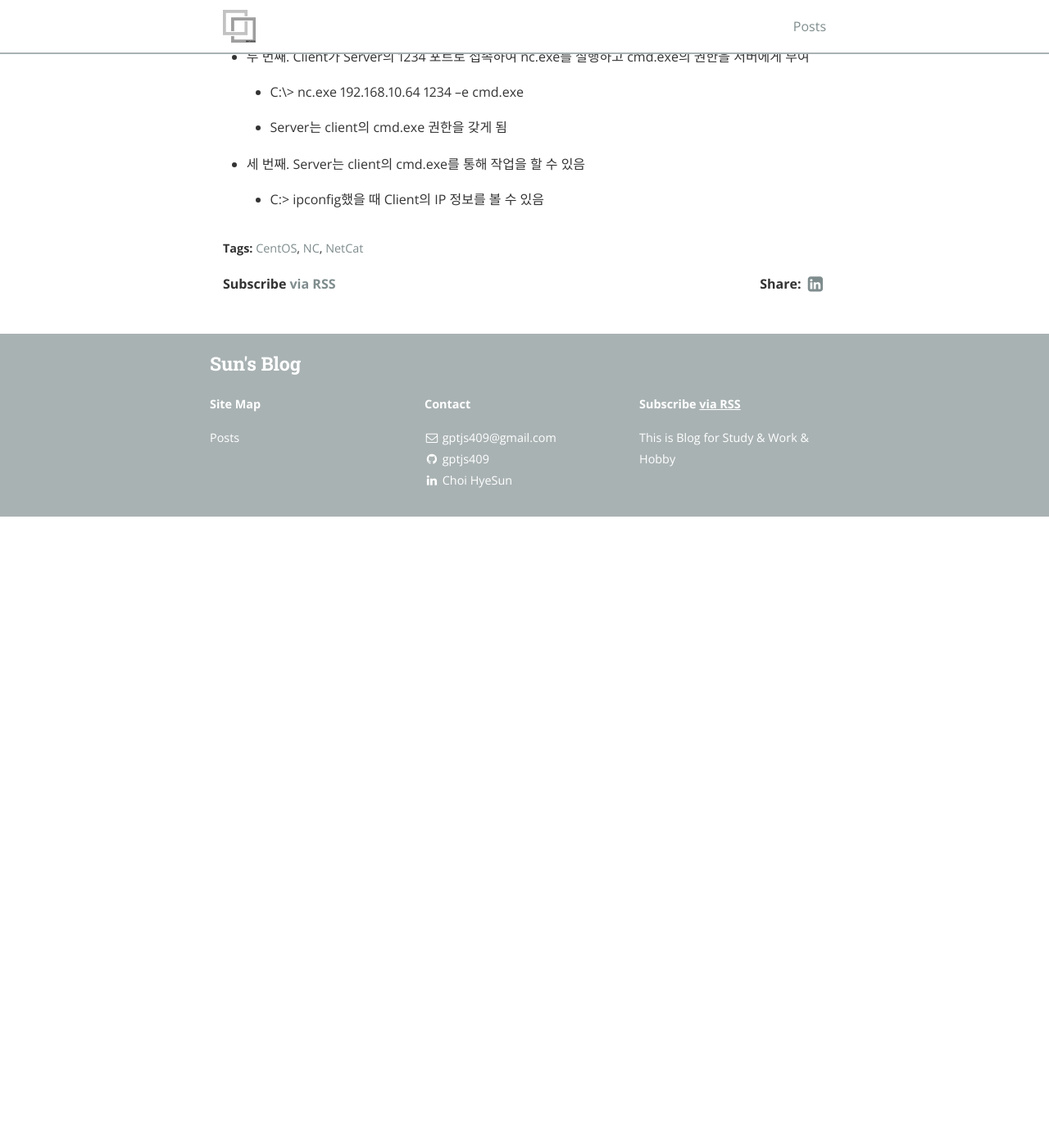
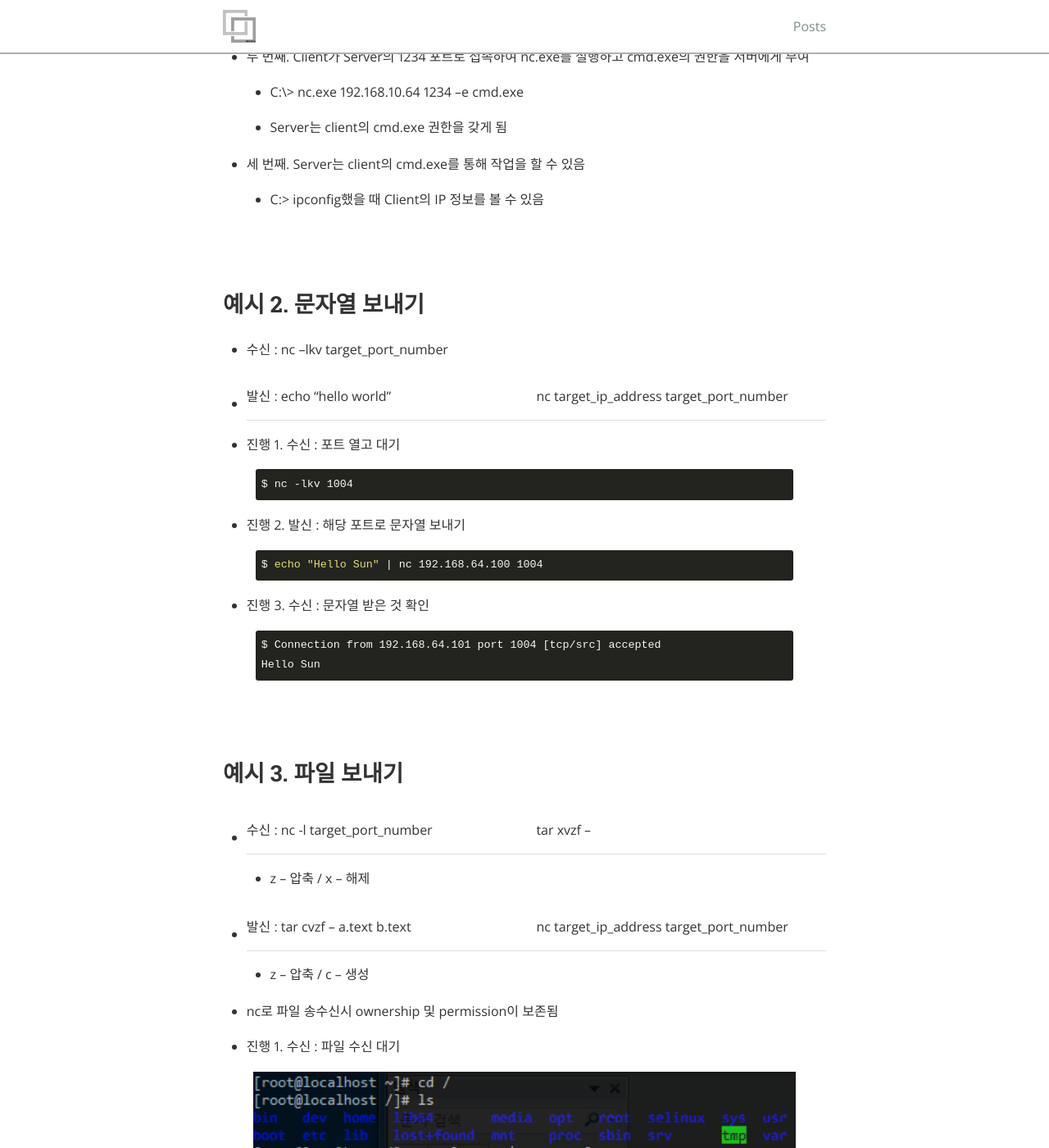
Before and after one commit to gptjs409/gptjs409.github.io, a Jekyll site: the page built from _posts/infra/2016-09-08-nc.md, in a window 1280 px wide and 1400 px high, scrolled down 2276 px. Shown: the whole window at 82% size. Built offline with Jekyll 4.4.1, drawn with Linux system fonts in a browser that asks for light colours; nearby versions of some CDN libraries; before the commit the page ends 2906 px from its top, so only the background shows below that; some of the changed text lies outside the part shown.

Commit message:
Update 2016-09-08-nc.md

```diff
--- a/_posts/infra/2016-09-08-nc.md
+++ b/_posts/infra/2016-09-08-nc.md
@@ -8,6 +8,8 @@ tags:
   - CentOS
   - NC
   - NetCat
+  - 문자열보내기
+  -
 ---
 
 ## NC(Netcat)
@@ -83,7 +85,7 @@ tags:
 <br>
 <br>
 
-## 예시
+## 예시 1. cmd.exe 권한 받기
 
 - 다음과 같은 환경 준비
 
@@ -107,3 +109,58 @@ tags:
 - 세 번째. Server는 client의 cmd.exe를 통해 작업을 할 수 있음
 
   - C:\> ipconfig했을 때 Client의 IP 정보를 볼 수 있음
+
+<br>
+<br>
+
+## 예시 2. 문자열 보내기
+
+- 수신 : nc –lkv target_port_number
+
+- 발신 : echo “hello world” | nc target_ip_address target_port_number
+
+- 진행 1. 수신 : 포트 열고 대기
+
+{% highlight bash %}
+$ nc -lkv 1004
+{% endhighlight %}
+
+- 진행 2. 발신 : 해당 포트로 문자열 보내기
+
+{% highlight bash %}
+$ echo "Hello Sun" | nc 192.168.64.100 1004
+{% endhighlight %}
+
+- 진행 3. 수신 : 문자열 받은 것 확인
+
+{% highlight bash %}
+$ Connection from 192.168.64.101 port 1004 [tcp/src] accepted
+Hello Sun
+{% endhighlight %}
+
+<br>
+<br>
+
+## 예시 3. 파일 보내기
+
+- 수신 : nc -l target_port_number | tar xvzf –
+
+  - z – 압축 / x – 해제
+
+- 발신 : tar cvzf – a.text b.text | nc target_ip_address target_port_number
+
+  - z – 압축 / c – 생성
+
+- nc로 파일 송수신시 ownership 및 permission이 보존됨
+
+- 진행 1. 수신 : 파일 수신 대기
+
+![image](/img/2016-09-08/nc-001-test1.png)
+
+- 진행 2. 발신 : 파일 보내기
+
+![image](/img/2016-09-08/nc-002-test2.png)
+
+- 진행 3. 수신 : 파일 수신 확인
+
+![image](/img/2016-09-08/nc-003-test3.png)
```
